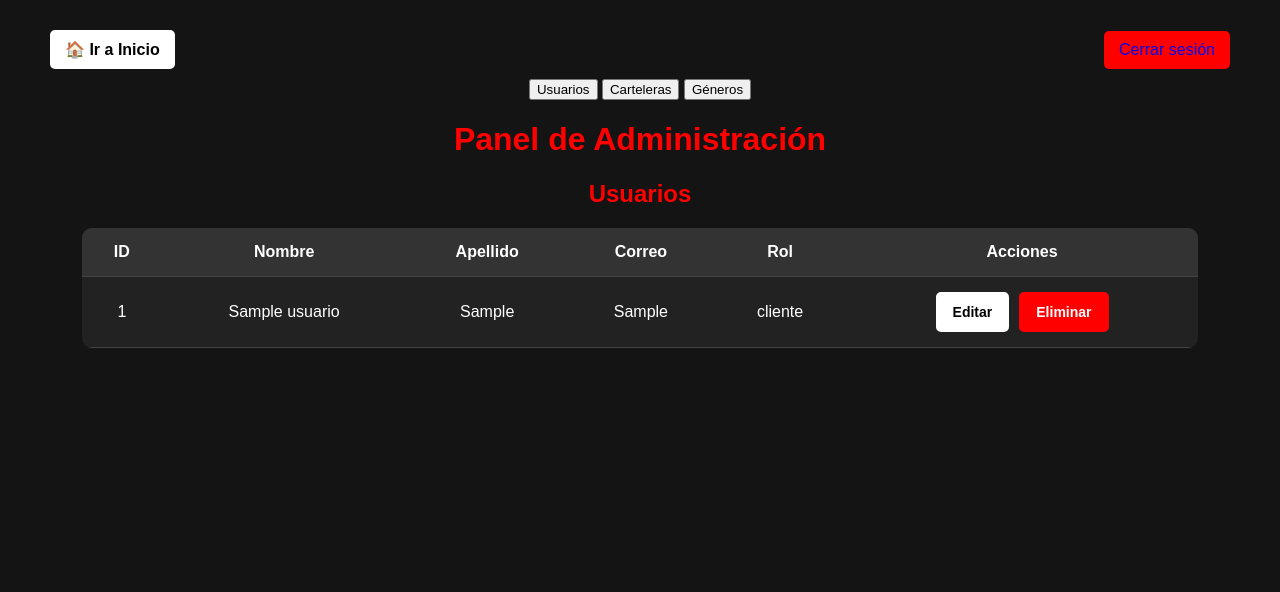
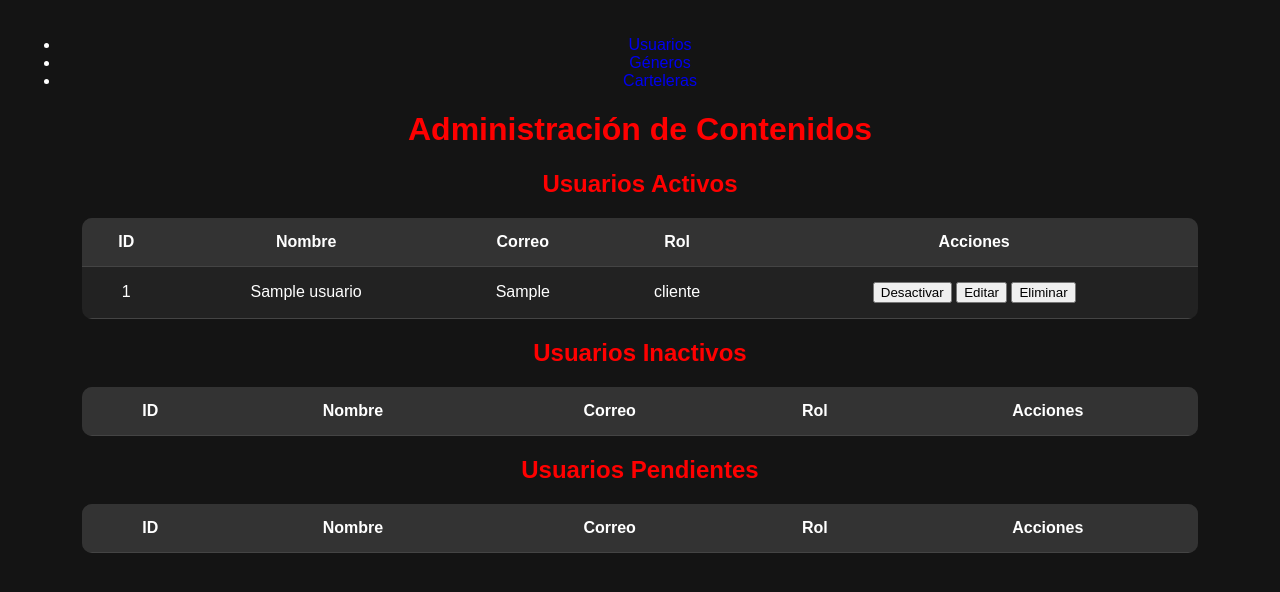
Before and after one commit to Escalopedo/MyNetflix_OriolGodoy_EricAlcazar, a PHP site: page /admin.php in a window 1280 px wide. Shown: the top 592 px of the page. Run offline with PHP 8.4, Linux system fonts and the light colour scheme; the visitor is signed in with stand-in values (Sample User, id 1); tables that the repository leaves empty hold one stand-in row (values such as "Sample post"); grey boxes marked "Sample" are stand-in pictures; lists and menus that the app fills with data are empty.

Commit message:
Activar y desactivar hecho con json

```diff
--- a/view/admin.php
+++ b/view/admin.php
@@ -2,65 +2,138 @@
 session_start();
 include('../php/conexion.php');
 
+// Verificar si el usuario es administrador
 if (!isset($_SESSION['user_id']) || $_SESSION['rol'] !== 'admin') {
-    header("Location: login.php");
+    header('Location: ../index.php');
     exit();
 }
 
-// Obtener datos de usuarios, carteleras y géneros
-$usuarios = $conexion->query("SELECT * FROM usuarios")->fetchAll(PDO::FETCH_ASSOC);
-$carteleras = $conexion->query("SELECT * FROM carteleras")->fetchAll(PDO::FETCH_ASSOC);
-$generos = $conexion->query("SELECT * FROM generos")->fetchAll(PDO::FETCH_ASSOC);
+// Obtener usuarios según su estado
+$query = "SELECT * FROM usuarios WHERE estado = 'activo'";
+$usuariosActivos = $conexion->query($query)->fetchAll(PDO::FETCH_ASSOC);
+
+$query = "SELECT * FROM usuarios WHERE estado = 'inactivo'";
+$usuariosInactivos = $conexion->query($query)->fetchAll(PDO::FETCH_ASSOC);
+
+$query = "SELECT * FROM usuarios WHERE estado = 'pendiente'";
+$usuariosPendientes = $conexion->query($query)->fetchAll(PDO::FETCH_ASSOC);
+
+// Géneros (para crear y gestionar)
+$queryGeneros = "SELECT * FROM generos";
+$generos = $conexion->query($queryGeneros)->fetchAll(PDO::FETCH_ASSOC);
+
+// Carteleras (para crear y gestionar)
+$queryCarteleras = "SELECT * FROM carteleras";
+$carteleras = $conexion->query($queryCarteleras)->fetchAll(PDO::FETCH_ASSOC);
 ?>
 
 <!DOCTYPE html>
 <html lang="es">
 <head>
     <meta charset="UTF-8">
+    <meta name="viewport" content="width=device-width, initial-scale=1.0">
     <title>Panel de Administración</title>
     <link rel="stylesheet" href="../css/admin.css">
+    <script src="https://code.jquery.com/jquery-3.6.0.min.js"></script>
 </head>
 <body>
 
-    <header>
-        <a href="index.php" class="btn-home">🏠 Ir a Inicio</a>
-        <a href="../php/logout.php" class="logout">Cerrar sesión</a>
-    </header>
-
-    <!-- Panel de Opciones -->
-    <nav class="admin-menu">
-        <button onclick="mostrarSeccion('usuarios')">Usuarios</button>
-        <button onclick="mostrarSeccion('carteleras')">Carteleras</button>
-        <button onclick="mostrarSeccion('generos')">Géneros</button>
+    <!-- Barra de navegación -->
+    <nav>
+        <ul>
+            <li><a href="#" class="nav-link" data-seccion="usuarios">Usuarios</a></li>
+            <li><a href="#" class="nav-link" data-seccion="generos">Géneros</a></li>
+            <li><a href="#" class="nav-link" data-seccion="carteleras">Carteleras</a></li>
+        </ul>
     </nav>
 
-    <h1>Panel de Administración</h1>
+    <h1>Administración de Contenidos</h1>
 
-    <!-- Sección Usuarios -->
-    <section id="usuarios" class="admin-section">
-        <h2>Usuarios</h2>
+    <!-- Sección de Usuarios -->
+    <div id="usuarios" class="seccion">
+        <h2>Usuarios Activos</h2>
         <table>
             <tr>
-                <th>ID</th><th>Nombre</th><th>Apellido</th><th>Correo</th><th>Rol</th><th>Acciones</th>
+                <th>ID</th><th>Nombre</th><th>Correo</th><th>Rol</th><th>Acciones</th>
             </tr>
-            <?php foreach ($usuarios as $usuario) : ?>
-                <tr>
+            <?php foreach ($usuariosActivos as $usuario) : ?>
+                <tr id="usuario_<?= $usuario['id'] ?>">
                     <td><?= $usuario['id'] ?></td>
                     <td><?= $usuario['nombre'] ?></td>
-                    <td><?= $usuario['apellido'] ?></td>
                     <td><?= $usuario['correo'] ?></td>
                     <td><?= $usuario['rol'] ?></td>
-                    <td class="acciones">
-                        <a href="editar_usuario.php?id=<?= $usuario['id'] ?>" class="btn btn-edit">Editar</a>
-                        <a href="eliminar_usuario.php?id=<?= $usuario['id'] ?>" class="btn btn-delete">Eliminar</a>
+                    <td>
+                        <button class="gestionar-usuario btn-warning" data-id="<?= $usuario['id'] ?>" data-accion="desactivar">Desactivar</button>
+                        <button class="editar-usuario btn-primary" data-id="<?= $usuario['id'] ?>">Editar</button>
+                        <button class="eliminar-usuario btn-danger" data-id="<?= $usuario['id'] ?>">Eliminar</button>
                     </td>
                 </tr>
             <?php endforeach; ?>
         </table>
-    </section>
 
-    <!-- Sección Carteleras -->
-    <section id="carteleras" class="admin-section" style="display: none;">
+        <h2>Usuarios Inactivos</h2>
+        <table>
+            <tr>
+                <th>ID</th><th>Nombre</th><th>Correo</th><th>Rol</th><th>Acciones</th>
+            </tr>
+            <?php foreach ($usuariosInactivos as $usuario) : ?>
+                <tr id="usuario_<?= $usuario['id'] ?>">
+                    <td><?= $usuario['id'] ?></td>
+                    <td><?= $usuario['nombre'] ?></td>
+                    <td><?= $usuario['correo'] ?></td>
+                    <td><?= $usuario['rol'] ?></td>
+                    <td>
+                        <button class="gestionar-usuario btn-success" data-id="<?= $usuario['id'] ?>" data-accion="activar">Activar</button>
+                        <button class="editar-usuario btn-primary" data-id="<?= $usuario['id'] ?>">Editar</button>
+                        <button class="eliminar-usuario btn-danger" data-id="<?= $usuario['id'] ?>">Eliminar</button>
+                    </td>
+                </tr>
+            <?php endforeach; ?>
+        </table>
+
+        <h2>Usuarios Pendientes</h2>
+        <table>
+            <tr>
+                <th>ID</th><th>Nombre</th><th>Correo</th><th>Rol</th><th>Acciones</th>
+            </tr>
+            <?php foreach ($usuariosPendientes as $usuario) : ?>
+                <tr id="usuario_<?= $usuario['id'] ?>">
+                    <td><?= $usuario['id'] ?></td>
+                    <td><?= $usuario['nombre'] ?></td>
+                    <td><?= $usuario['correo'] ?></td>
+                    <td><?= $usuario['rol'] ?></td>
+                    <td>
+                        <button class="gestionar-usuario btn-primary" data-id="<?= $usuario['id'] ?>" data-accion="aprobar">Aprobar</button>
+                        <button class="gestionar-usuario btn-danger" data-id="<?= $usuario['id'] ?>" data-accion="rechazar">Rechazar</button>
+                    </td>
+                </tr>
+            <?php endforeach; ?>
+        </table>
+    </div>
+
+    <!-- Sección de Géneros -->
+    <div id="generos" class="seccion" style="display:none;">
+        <h2>Géneros</h2>
+        <table>
+            <tr>
+                <th>ID</th><th>Nombre</th><th>Acciones</th>
+            </tr>
+            <?php foreach ($generos as $genero) : ?>
+                <tr>
+                    <td><?= $genero['id'] ?></td>
+                    <td><?= $genero['nombre'] ?></td>
+                    <td>
+                        <button class="editar-genero btn-primary" data-id="<?= $genero['id'] ?>">Editar</button>
+                        <button class="eliminar-genero btn-danger" data-id="<?= $genero['id'] ?>">Eliminar</button>
+                    </td>
+                </tr>
+            <?php endforeach; ?>
+        </table>
+        <button class="crear-genero btn-success">Crear Género</button>
+    </div>
+
+    <!-- Sección de Carteleras -->
+    <div id="carteleras" class="seccion" style="display:none;">
         <h2>Carteleras</h2>
         <table>
             <tr>
@@ -71,47 +144,25 @@ $generos = $conexion->query("SELECT * FROM generos")->fetchAll(PDO::FETCH_ASSOC)
                     <td><?= $cartelera['id'] ?></td>
                     <td><?= $cartelera['titulo'] ?></td>
                     <td><?= $cartelera['descripcion'] ?></td>
-                    <td><img src="../img/<?= $cartelera['img'] ?>" class="img-cartelera"></td>
-                    <td class="acciones">
-                        <a href="editar_cartelera.php?id=<?= $cartelera['id'] ?>" class="btn btn-edit">Editar</a>
-                        <a href="eliminar_cartelera.php?id=<?= $cartelera['id'] ?>" class="btn btn-delete">Eliminar</a>
+                    <td>
+                        <?php if (!empty($cartelera['img'])): ?>
+                            <img src="../img/<?= $cartelera['img'] ?>" alt="Imagen de la cartelera" width="100" height="100">
+                        <?php else: ?>
+                            <span>No hay imagen</span>
+                        <?php endif; ?>
+                    </td>
+                    <td>
+                        <button class="editar-cartelera btn-primary" data-id="<?= $cartelera['id'] ?>">Editar</button>
+                        <button class="eliminar-cartelera btn-danger" data-id="<?= $cartelera['id'] ?>">Eliminar</button>
                     </td>
                 </tr>
             <?php endforeach; ?>
         </table>
-    </section>
+        <button class="crear-cartelera btn-success">Crear Cartelera</button>
+    </div>
 
-    <!-- Sección Géneros -->
-    <section id="generos" class="admin-section" style="display: none;">
-        <h2>Géneros</h2>
-        <table>
-            <tr>
-                <th>ID</th><th>Nombre</th><th>Acciones</th>
-            </tr>
-            <?php foreach ($generos as $genero) : ?>
-                <tr>
-                    <td><?= $genero['id'] ?></td>
-                    <td><?= $genero['nombre'] ?></td>
-                    <td class="acciones">
-                        <a href="editar_genero.php?id=<?= $genero['id'] ?>" class="btn btn-edit">Editar</a>
-                        <a href="eliminar_genero.php?id=<?= $genero['id'] ?>" class="btn btn-delete">Eliminar</a>
-                    </td>
-                </tr>
-            <?php endforeach; ?>
-        </table>
-    </section>
-
-    <script>
-        function mostrarSeccion(seccion) {
-            // Ocultar todas las secciones
-            document.querySelectorAll('.admin-section').forEach(section => {
-                section.style.display = 'none';
-            });
-
-            // Mostrar la sección seleccionada
-            document.getElementById(seccion).style.display = 'block';
-        }
-    </script>
+    <script src="../js/ajaxUsuarios.js"></script>
+    <script src="../js/adminAjax.js"></script>
 
 </body>
 </html>
```
Also changed, not shown: js/ajaxUsuarios.js (added, +66 -0 lines), php/gestionarUsuario.php (added, +44 -0 lines).
